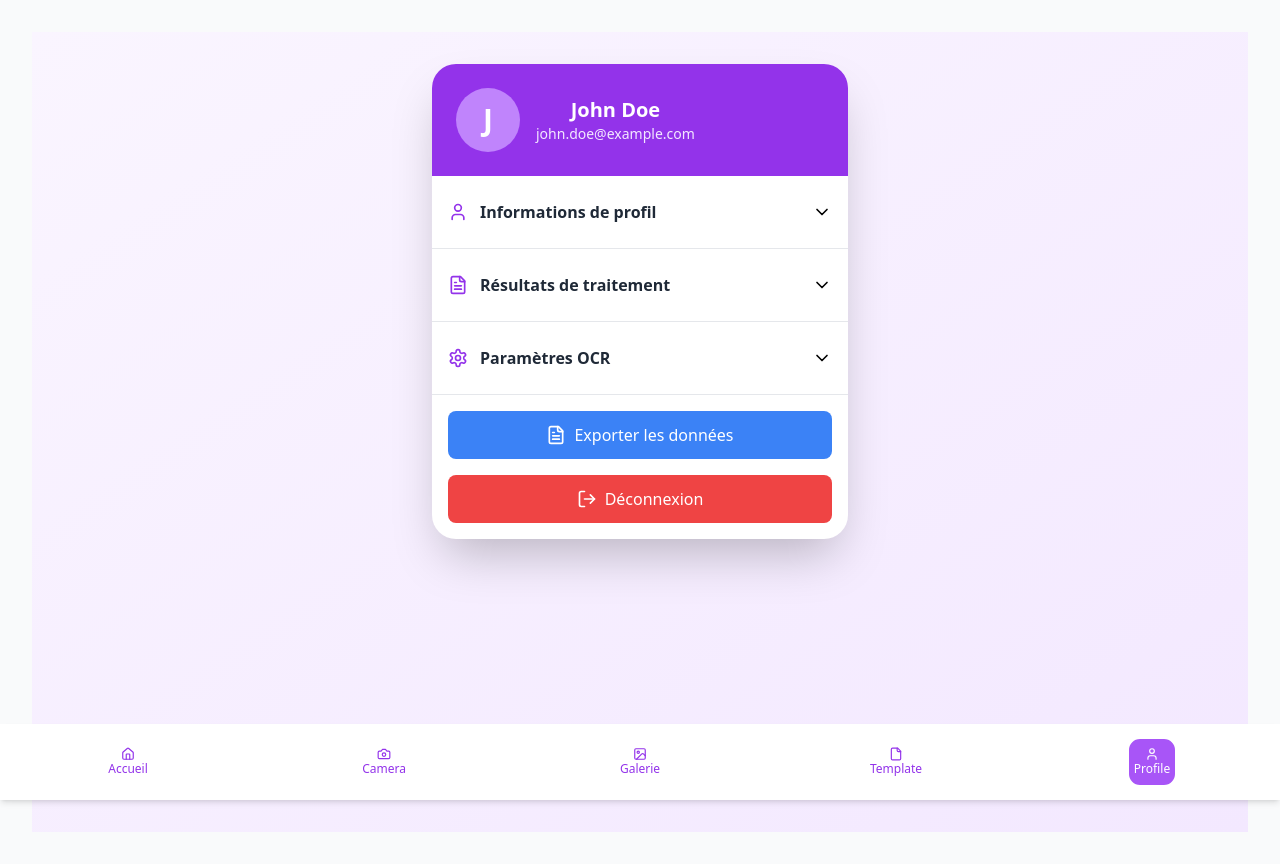
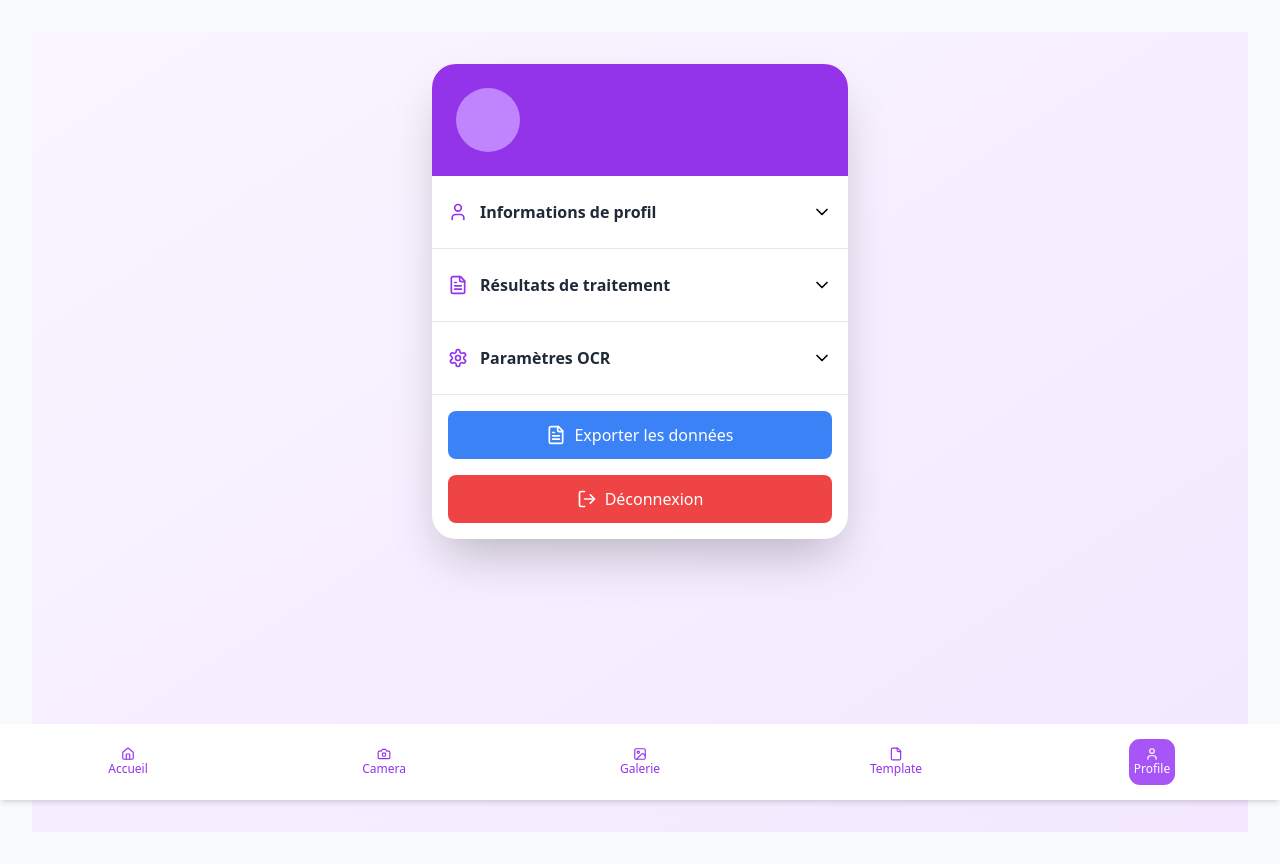
Before and after one commit to Manitriniaina2002/OCR-WebInterface, a React (Vite) app in the folder ocr-web-interface/: page /profile in a window 1280 px wide. Built offline with nearby package versions, Linux system fonts and the light colour scheme.

Commit message:
Modification d logout

```diff
--- a/ocr-web-interface/src/pages/profil/profile.jsx
+++ b/ocr-web-interface/src/pages/profil/profile.jsx
@@ -1,6 +1,8 @@
-import React, { useState, useRef } from 'react';
+import React, { useState, useRef, useEffect } from 'react';
 import { Camera, Upload, FileText, User, Settings, LogOut, ChevronDown, X, Check } from 'lucide-react';
+import { useNavigate } from 'react-router-dom';
 import NavBar from '../../components/NavBar';
+import axios from 'axios';
 
 const ProfileInterface = () => {
     const [selectedFile, setSelectedFile] = useState(null);
@@ -8,8 +10,8 @@ const ProfileInterface = () => {
     const fileInputRef = useRef(null);
     const cameraInputRef = useRef(null);
     const [profile, setProfile] = useState({
-        name: 'John Doe',
-        email: 'john.doe@example.com',
+        name: '',
+        email: '',
     });
     const [results, setResults] = useState([]);
     const [ocrSettings, setOcrSettings] = useState({
@@ -17,7 +19,41 @@ const ProfileInterface = () => {
         format: 'pdf',
     });
     const [activeSection, setActiveSection] = useState(null);
+    const [loading, setLoading] = useState(true);
+    const [error, setError] = useState(null);
+    const navigate = useNavigate();
 
+    // useEffect(() => {
+    //     const fetchUserProfile = async () => {
+    //         const token = localStorage.getItem('acceess_token');
+    //         if (!token) {
+    //             setError('Token manquant. Veuillez vous reconnecter');
+    //             setLoading(false);
+    //             return;
+    //         }
+
+    //         try {
+    //             const response = await axios.get('http://127.0.0.1:8000/api/auth/user-details/', {
+    //                 headers: {
+    //                     Authorization: `Bearer ${token}`,
+    //                 },
+    //             });
+    //             setProfile(response.data);
+    //         } catch (err) {
+    //             if (err.response?.status == 401) {
+    //                 setError('Non autorise. Votre session a peut etre expire');
+    //                 localStorage.removeItem('access_token');
+    //                 localStorage.removeItem('refresh_token');
+    //                 window.location.href = '/signin';
+    //             } else {
+    //                 setError('Erreur lors de la recuperation des informations du profil');
+    //             }
+    //         } finally {
+    //             setLoading(false);
+    //         }
+    //     };
+    //     fetchUserProfile();
+    // })
     const handleFileChange = (event) => {
         const file = event.target.files[0];
         if (file) {
@@ -65,7 +101,12 @@ const ProfileInterface = () => {
     };
 
     const handleLogout = () => {
-        // TODO: Implement logout logic
+        //Suppression des tokens dans le localStorage
+        localStorage.removeItem('access_token');
+        localStorage.removeItem('refresh_token');
+
+        // Redirect to login page
+        navigate('/signin');
         console.log('Logging out...');
     };
 
```
